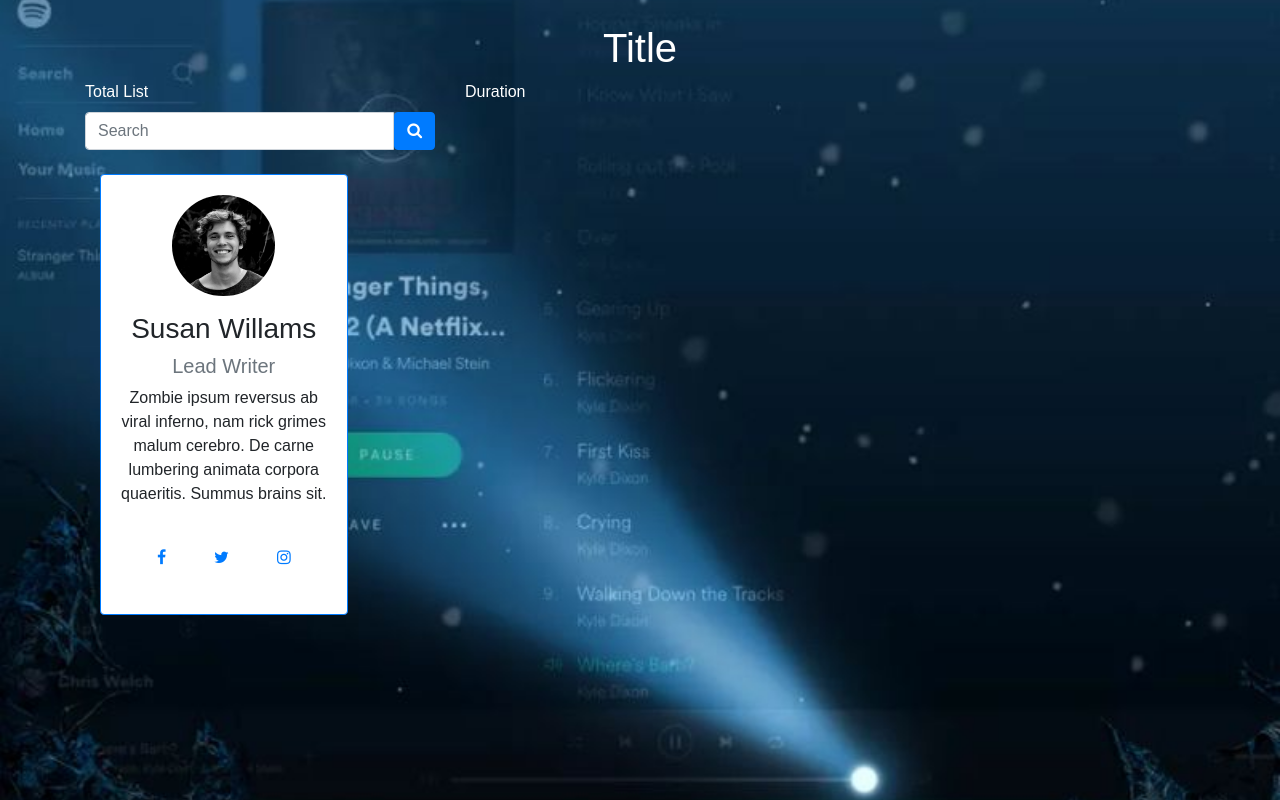
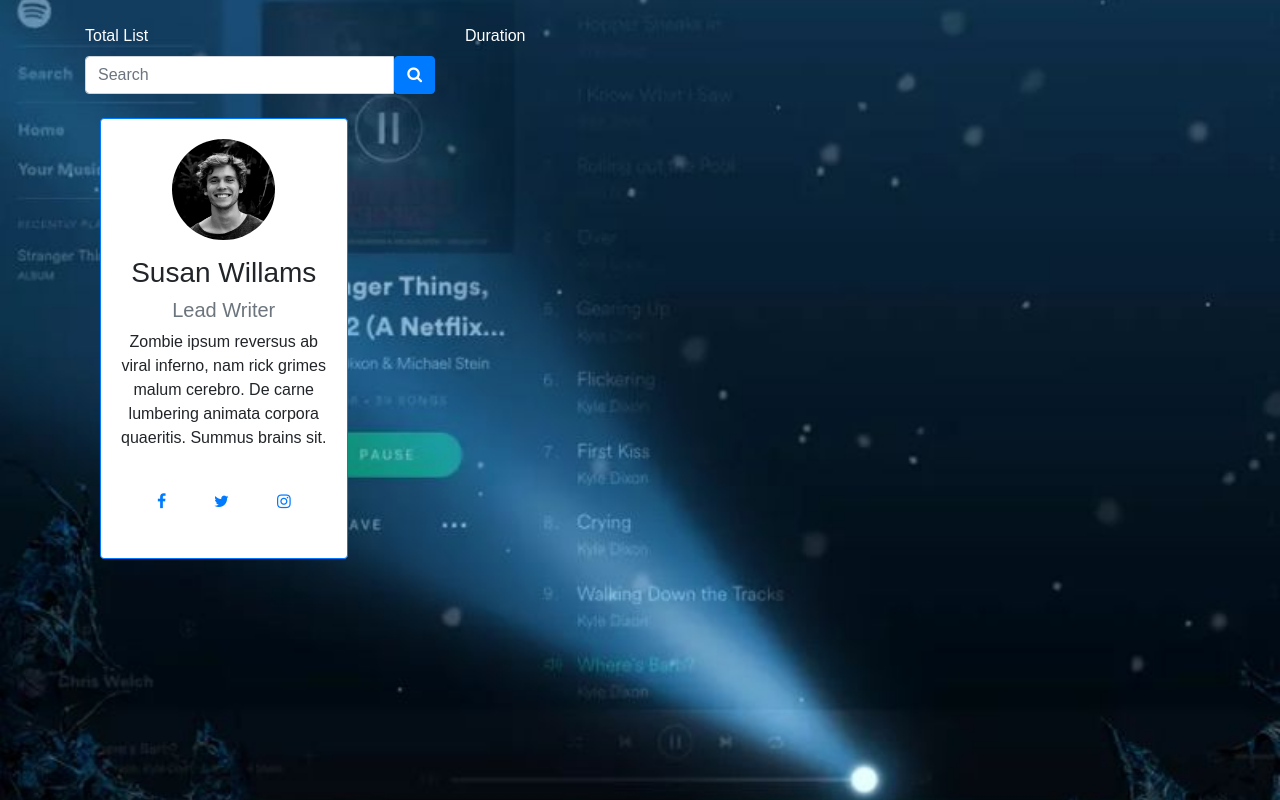
Before and after one commit to marcusjava/spotifyplaylist, a React (Create React App) app: page / in a window 1280 px wide. Built offline with nearby package versions, Linux system fonts and the light colour scheme.

Commit message:
configurado backend

```diff
--- a/src/App.js
+++ b/src/App.js
@@ -6,16 +6,60 @@ import Playlist from "./components/Playlist/Playlist";
 
 import "./App.css";
 
+let fakeServerData = {
+  user: [
+    {
+      name: "Marcus Vincius",
+      songs: [
+        {
+          name: "My favorites",
+          songs: ["Beat It", "kink reggae", "Santa kaya"]
+        },
+        { name: "Only Hip Hop", songs: ["2PAC", "NAS", "Vida loka parte2"] },
+        { name: "Study", songs: ["Beat It", "kink reggae", "Santa kaya"] },
+        { name: "Night", songs: ["Beat It", "kink reggae", "Santa kaya"] },
+        { name: "Relax", songs: ["Beat It", "kink reggae", "Santa kaya"] },
+        { name: "Relax", songs: ["Beat It", "kink reggae", "Santa kaya"] }
+      ]
+    }
+  ]
+};
+
 class App extends Component {
+  constructor(props) {
+    super(props);
+    this.state = {
+      serverData: {}
+    };
+  }
+
+  componentDidMount() {
+    setTimeout(() => {
+      this.setState({ serverData: fakeServerData });
+    }, 3000);
+  }
   render() {
     return (
       <div className="App">
-        <div className="container mx-auto">
-          <h1 className="mt-4 text-center text-white">Title</h1>
-          <Aggregate />
-          <Filter />
-          <Playlist />
-        </div>
+        {this.state.serverData.user ? (
+          <div className="container mx-auto">
+            <h1 className="mt-4 text-center text-white">
+              {this.state.serverData.user.name}
+            </h1>
+
+            <Aggregate />
+            <Filter />
+            <Playlist
+              playlist={
+                this.state.serverData.user && this.state.serverData.user.songs
+              }
+            />
+          </div>
+        ) : (
+          <div>
+            <label className="text-white text-center">Loading...</label>
+          </div>
+        )}
       </div>
     );
   }
```
